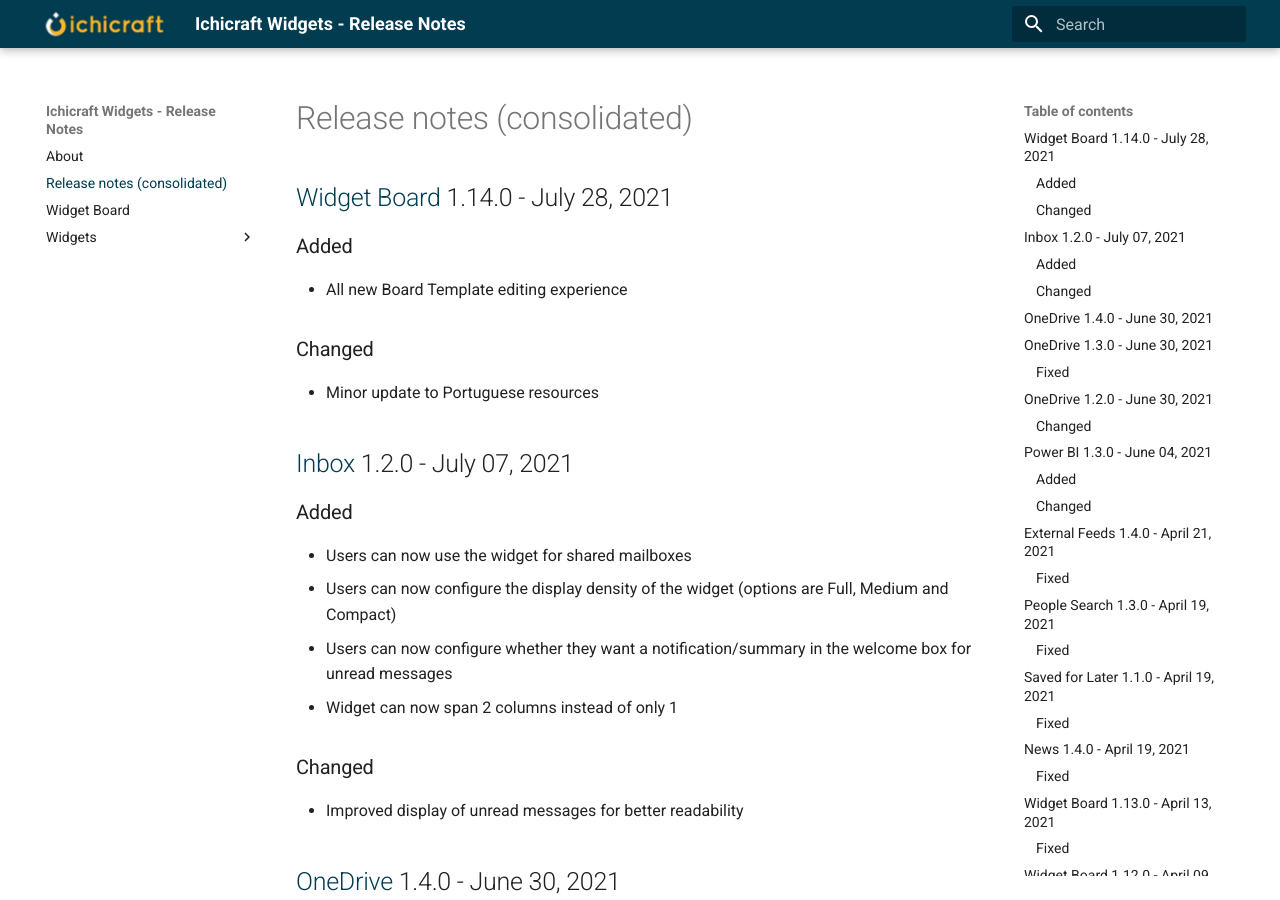
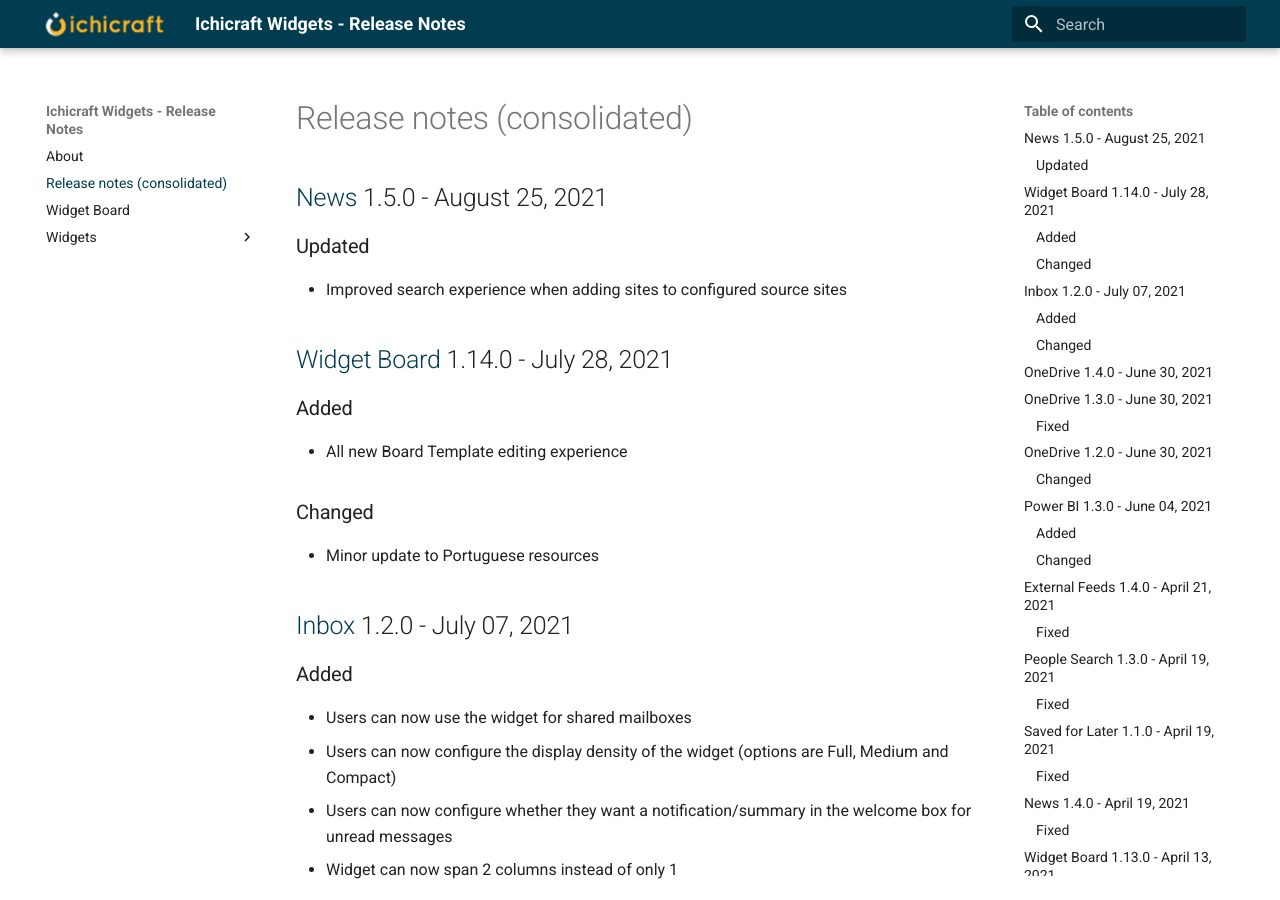
Before and after one commit to ichicraft/widgets-docs, an MkDocs documentation site: the page built from docs/Release-notes-(consolidated).md, in a window 1280 px wide and 900 px high. Built offline with MkDocs 1.6.1 and Material for MkDocs 9.7.7, drawn with Linux system fonts in a browser that asks for light colours.

Commit message:
Release notes updated by BuildService

```diff
--- a/docs/Release-notes-(consolidated).md
+++ b/docs/Release-notes-(consolidated).md
@@ -1,3 +1,8 @@
+## [News](./Widgets/News.md) 1.5.0 - August 25, 2021
+
+### Updated
+- Improved search experience when adding sites to configured source sites
+
 ## [Widget Board](./Widget Board.md) 1.14.0 - July 28, 2021
 
 ### Added
```
Also changed, not shown: docs/Widgets/News.md (+5 -0 lines).
